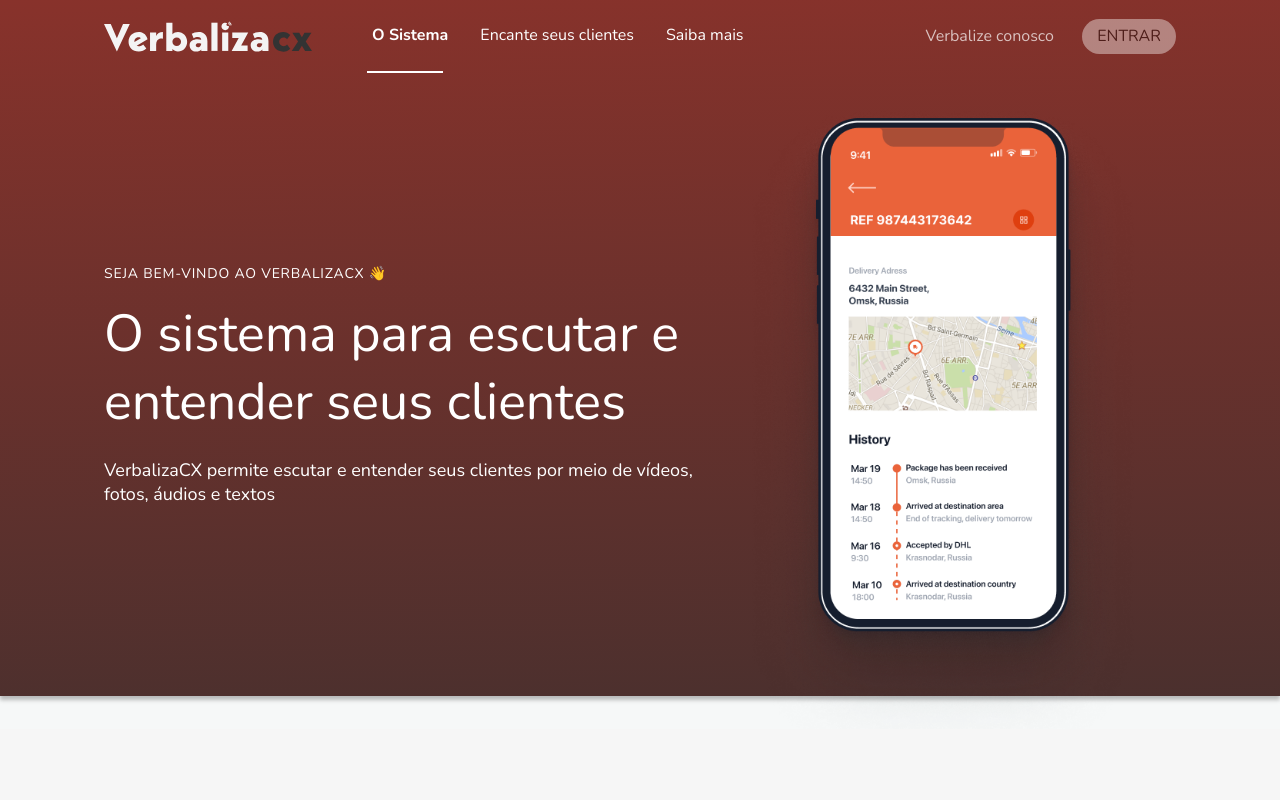
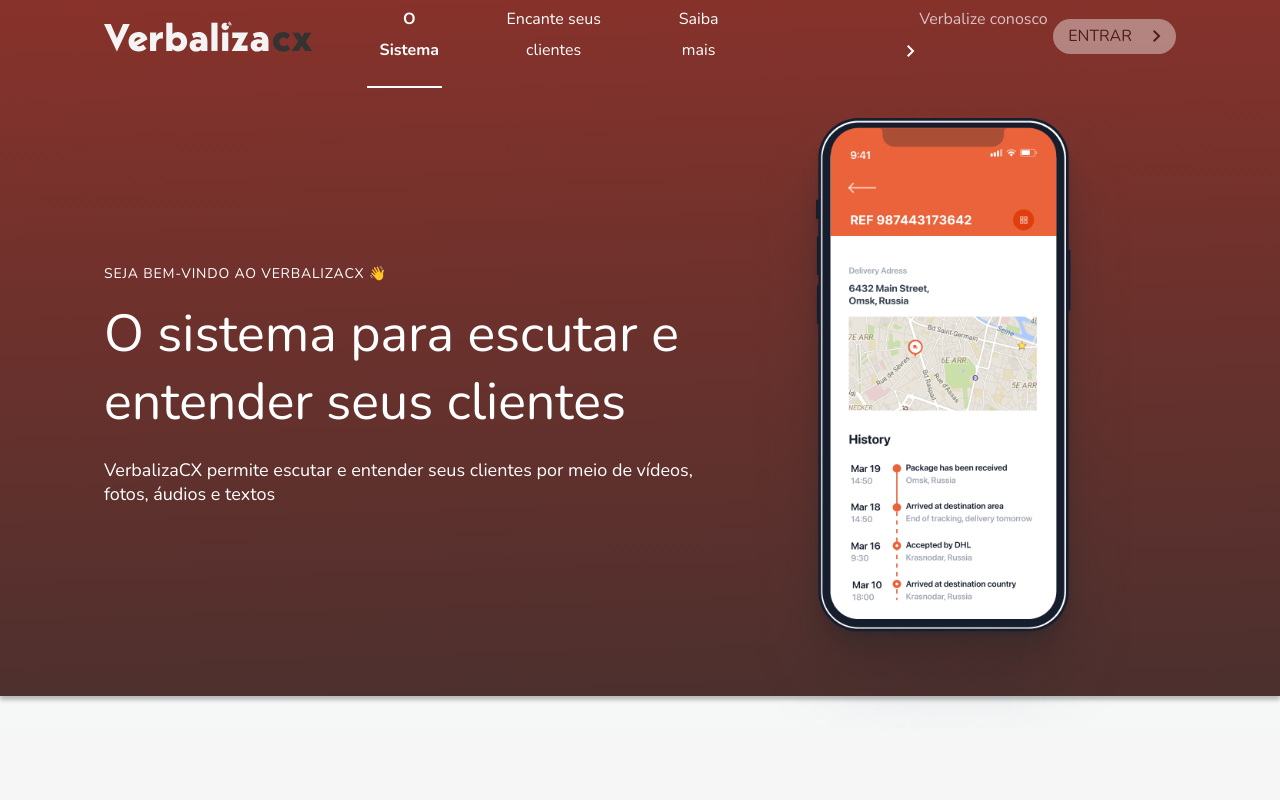
Before and after one commit to CodeTheFato/Verbaliza-site, a Next.js app: page / in a window 1280 px wide. Shown: the top 800 px of the page. Built offline with nearby package versions, Linux system fonts and the light colour scheme.

Commit message:
fix: Updated navbar

```diff
--- a/src/app/components/navbar/Navbar.tsx
+++ b/src/app/components/navbar/Navbar.tsx
@@ -41,11 +41,24 @@ export default function Navbar() {
               </li>
               <li><a onClick={closeMenu} href="#services">Encante seus clientes</a></li>
               <li><a onClick={closeMenu} href="#about">Saiba mais</a></li>
-              <button onClick={closeMenu}>Verbalize conosco</button>
+              <div className='flex-row'>
+                <button onClick={closeMenu}>Verbalize conosco
+                </button>
+                <svg className='hidden md:block' width="8" height="12" viewBox="0 0 8 12" fill="none" xmlns="http://www.w3.org/2000/svg">
+                  <path d="M1.41 0L0 1.41L4.58 6L0 10.59L1.41 12L7.41 6L1.41 0Z" fill="white" />
+                </svg>
+              </div>
             </ul>
-            <a onClick={closeMenu} className="button" href="#contact"
-            >Entrar</a>
+            <div className='flex-row'>
+              <button onClick={closeMenu} className="button"
+              >
+                <a href="#contact">Entrar</a>
+                <svg className='hidden md:block' width="8" height="12" viewBox="0 0 8 12" fill="none" xmlns="http://www.w3.org/2000/svg">
+                  <path d="M1.41 0L0 1.41L4.58 6L0 10.59L1.41 12L7.41 6L1.41 0Z" fill="black" />
+                </svg>
+              </button>
 
+            </div>
             <ul className="social-links">
               <li>
                 <a target="_blank" href="#">
--- a/src/app/components/navbar/styles.css
+++ b/src/app/components/navbar/styles.css
@@ -26,11 +26,16 @@ nav button {
   background: none;
   border: none;
   cursor: pointer;
+  color:white;
+  font-weight: 700;
 }
 
 nav .menu,
 nav .close-menu {
   position: fixed;
+}
+nav#navigation.scroll .open-menu path{
+  stroke: var(--primary-color);
 }
 /* ============================ MENU-EXPANDED ============================ */
 
@@ -93,7 +98,7 @@ body.menu-expanded .menu {
   text-decoration: none;
   font-size: 1.8rem;
   font-weight: 700;
-  color: var(--primary-color);
+  color: black;
   line-height: 2.3rem;
 
   border-radius: 4rem;
@@ -106,7 +111,7 @@ body.menu-expanded .menu {
   margin-bottom: 8rem;
 }
 
-.menu .button:hover {
+.menu a.button:hover {
   background-color: white;
   color: black;
 
@@ -174,13 +179,15 @@ body.menu-expanded button path {
    color: white;
    opacity: 0.7;
    margin-left: 15rem;
+   margin-right: 0.5rem;
   }
+
   nav#navigation .menu ul button:hover {
     opacity: 1;
     font-weight: 700;
   }
 
-  nav#navigation .menu a.button {
+  nav#navigation .menu button.button {
     display: flex;
     justify-content: center;
     align-items: center;
@@ -188,20 +195,26 @@ body.menu-expanded button path {
     background-color:white;
     opacity: 0.4;
   }
+  nav#navigation .menu button.button a{
+   margin-right:0.5rem;
+  }
 
   nav#navigation .menu a.button:hover {
     background-color: white;
+    opacity: 1;
     border: none;
   }
 
+  nav#navigation.scroll .menu ul button,
   nav#navigation.scroll .menu ul li a {
     color: #333333;
     opacity: 0.6;
   }
 
-  nav#navigation.scroll .menu a.button {
-    border-color: white;
-    color: white;
+  nav#navigation.scroll .menu button.button {
+    background-color: #e9e9e9;
+    color: #333333;
+    opacity: 1;
   }
 
   nav#navigation .menu li a {
@@ -244,10 +257,20 @@ body.menu-expanded button path {
     opacity: 1;
   }
 
-  nav#navigation.scroll .menu a.button.active,
-  nav#navigation.scroll .menu a.button:hover {
+  nav#navigation.scroll .menu button.button.active,
+  nav#navigation.scroll .menu button.button:hover {
     background-color: var(--primary-color);
     filter: brightness(1.3);
     border: none;
+    color: white;
+  }
+
+  nav#navigation.scroll .menu svg path {
+    fill: #333333;
+    opacity: 0.6;
+  }
+
+  nav#navigation.scroll .menu button svg path {
+    fill: black;
   }
 }
```
